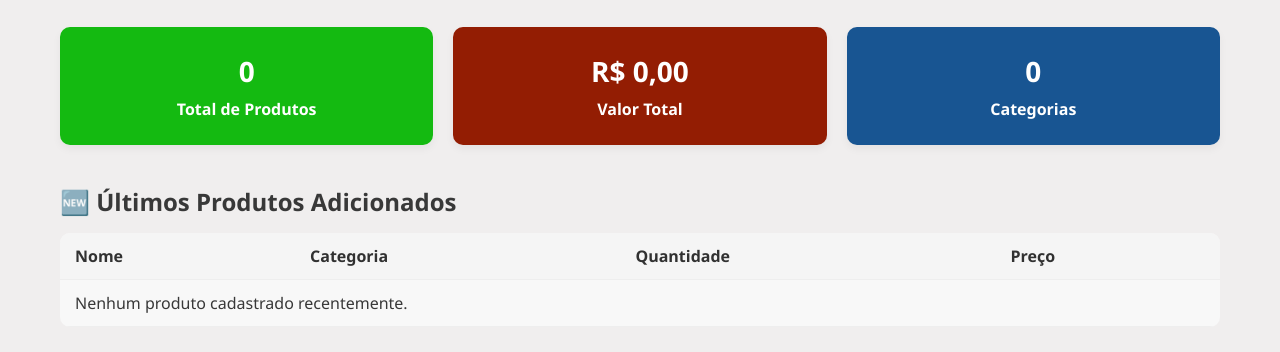
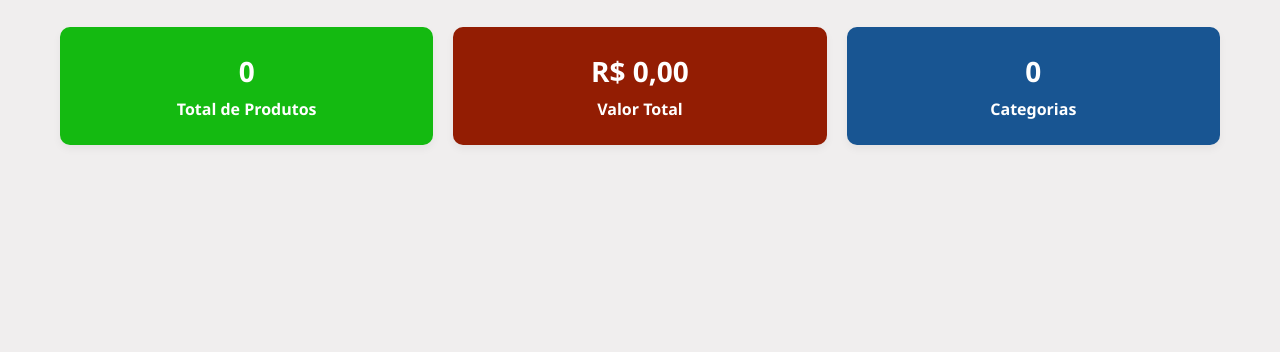
Before and after one commit to pedroszdev/Sistema-de-Estoque-Django, a Django app: page / in a window 1280 px wide. Shown: the part 171-523 px from the top of the page. Run offline with Django 5.2, Linux system fonts and the light colour scheme; data that the repository does not hold is empty.

Commit message:
ultimos toques

```diff
--- a/SistemaEstoque/templates/SistemaEstoque/index.html
+++ b/SistemaEstoque/templates/SistemaEstoque/index.html
@@ -20,33 +20,5 @@
                 <p>Categorias</p>
             </div>
         </div>
-
-    <div class="recent-section">
-        <h2>🆕 Últimos Produtos Adicionados</h2>
-        <table class="recent-table">
-            <thead>
-                <tr>
-                    <th>Nome</th>
-                    <th>Categoria</th>
-                    <th>Quantidade</th>
-                    <th>Preço</th>
-                </tr>
-            </thead>
-            <tbody>
-                {% for produto in produtos_recentes %}
-                <tr>
-                    <td>{{ produto.nome }}</td>
-                    <td>{{ produto.categoria }}</td>
-                    <td>{{ produto.quantidade }}</td>
-                    <td>R$ {{ produto.preco|floatformat:2 }}</td>
-                </tr>
-                {% empty %}
-                <tr>
-                    <td colspan="4">Nenhum produto cadastrado recentemente.</td>
-                </tr>
-                {% endfor %}
-            </tbody>
-        </table>
-    </div>
     </div>
 {% endblock content %}
```
Also changed, not shown: db.sqlite3. Lines whose indentation alone changed are shown as unchanged.
